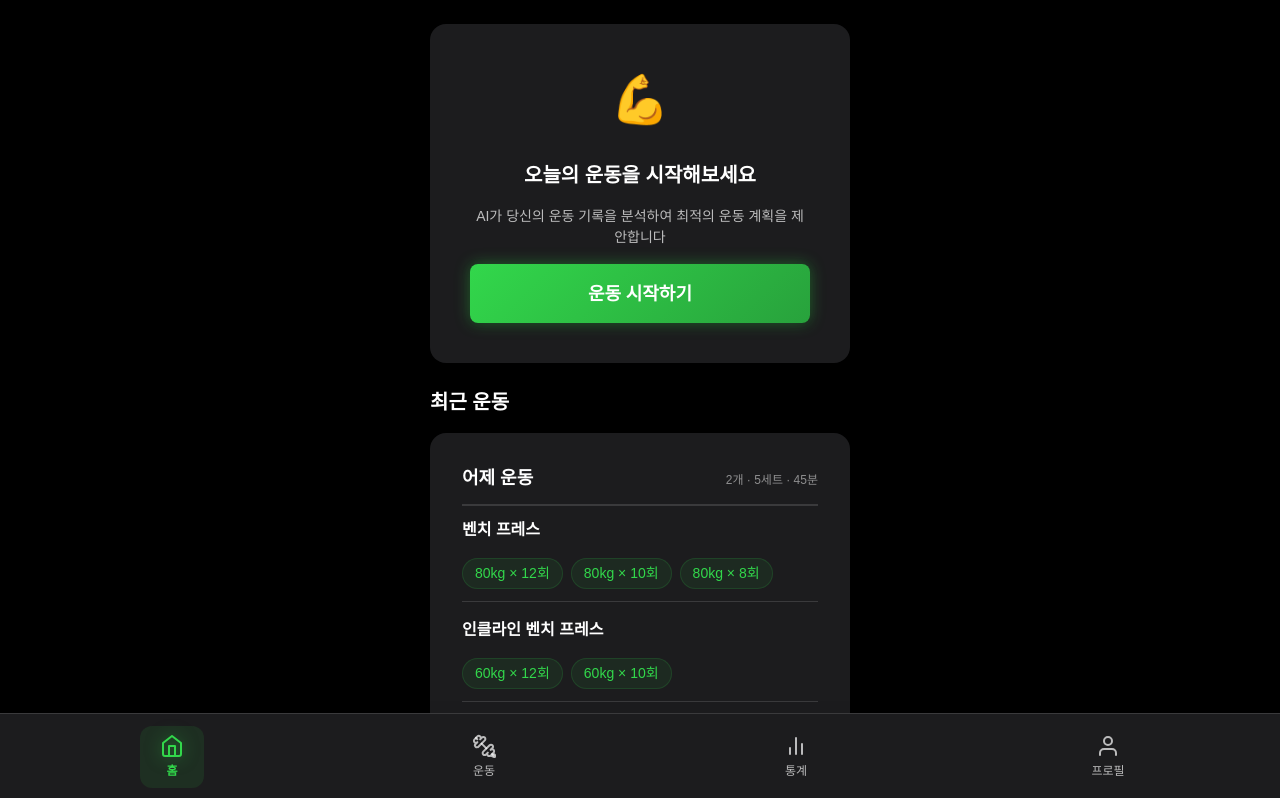
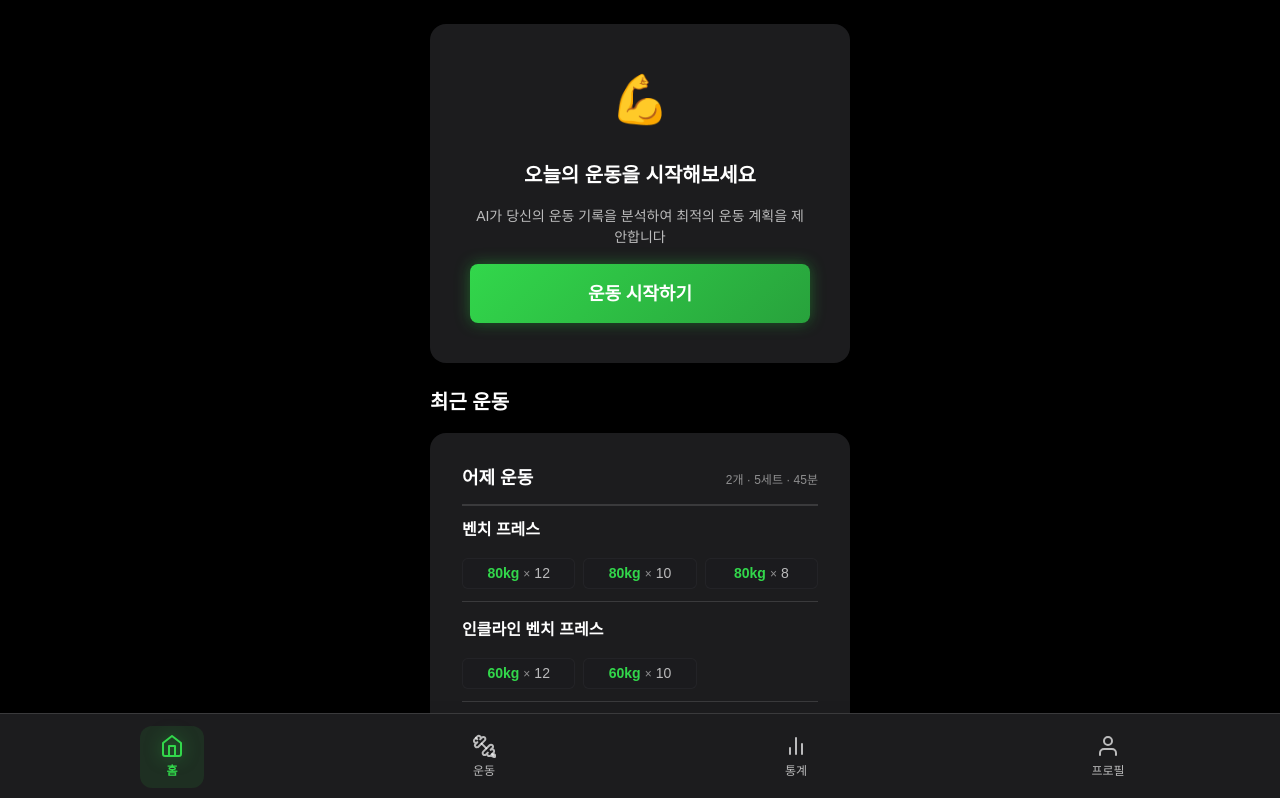
Before and after one commit to Sharknia/dowajwo-woondong, a Next.js app: page / in a window 1280 px wide. Shown: the top 798 px of the page. Built offline with nearby package versions, Linux system fonts and the light colour scheme.

Commit message:
운동 세션에 새로운 운동 추가 및 운동 카드 스타일 개선. 운동 세트 카드에서 마우스 오버 시 스타일 변경 기능 추가로 사용자 경험 향상.

```diff
--- a/app/page.tsx
+++ b/app/page.tsx
@@ -56,6 +56,31 @@ const sampleWorkouts: WorkoutSession[] = [
         sets: [
           { id: 'set10', weight: 150, reps: 15, completed: true },
           { id: 'set11', weight: 150, reps: 12, completed: true },
+        ],
+      },
+    ],
+  },
+  {
+    id: '3',
+    date: new Date(Date.now() - 1000 * 60 * 60 * 24 * 5).toISOString(), // 5일 전
+    totalDuration: 60,
+    exercises: [
+      {
+        id: 'ex5',
+        name: '데드리프트',
+        sets: [
+          { id: 'set12', weight: 120, reps: 10, completed: true },
+          { id: 'set13', weight: 120, reps: 10, completed: true },
+          { id: 'set14', weight: 120, reps: 8, completed: true },
+          { id: 'set15', weight: 120, reps: 8, completed: true },
+          { id: 'set16', weight: 120, reps: 8, completed: true },
+          { id: 'set17', weight: 120, reps: 6, completed: true },
+          { id: 'set18', weight: 120, reps: 6, completed: true },
+          { id: 'set19', weight: 100, reps: 10, completed: true },
+          { id: 'set20', weight: 100, reps: 10, completed: true },
+          { id: 'set21', weight: 100, reps: 8, completed: true },
+          { id: 'set22', weight: 80, reps: 12, completed: true },
+          { id: 'set23', weight: 80, reps: 12, completed: true },
         ],
       },
     ],
--- a/components/workout/ExerciseCard.tsx
+++ b/components/workout/ExerciseCard.tsx
@@ -36,9 +36,10 @@ export function ExerciseCard({ exercise, onClick }: ExerciseCardProps) {
   };
 
   const setsContainerStyle: React.CSSProperties = {
-    display: 'flex',
-    flexWrap: 'wrap',
+    display: 'grid',
+    gridTemplateColumns: 'repeat(3, 1fr)',
     gap: spacing[2],
+    alignItems: 'center',
   };
 
   return (
--- a/components/workout/SetCard.tsx
+++ b/components/workout/SetCard.tsx
@@ -1,6 +1,6 @@
 'use client';
 
-import React from 'react';
+import React, { useState } from 'react';
 import { useTheme } from '@/contexts/ThemeContext';
 import { colors, spacing, typography, borderRadius } from '@/lib/design-system';
 import type { WorkoutSet } from '@/types/workout';
@@ -18,30 +18,62 @@ interface SetCardProps {
 export function SetCard({ set, setNumber, onClick }: SetCardProps) {
   const { theme } = useTheme();
   const isDark = theme === 'dark';
+  const [isHovered, setIsHovered] = useState(false);
 
   const containerStyle: React.CSSProperties = {
-    display: 'inline-flex',
+    display: 'flex',
     alignItems: 'center',
-    gap: spacing[2],
-    padding: `${spacing[1]} ${spacing[3]}`,
-    background: isDark ? 'rgba(50, 215, 75, 0.08)' : 'rgba(50, 215, 75, 0.06)',
-    border: `1px solid ${isDark ? 'rgba(50, 215, 75, 0.15)' : 'rgba(50, 215, 75, 0.12)'}`,
-    borderRadius: borderRadius.full,
+    justifyContent: 'center',
+    gap: spacing[1],
+    padding: `${spacing[1]} ${spacing[2]}`,
+    backgroundColor: isHovered && onClick
+      ? isDark
+        ? 'rgba(28, 28, 30, 0.8)'
+        : 'rgba(242, 242, 247, 0.8)'
+      : isDark
+        ? 'rgba(28, 28, 30, 0.6)'
+        : 'rgba(242, 242, 247, 0.6)',
+    borderRadius: borderRadius.md,
+    border: `1px solid ${
+      isHovered && onClick
+        ? colors.primary.neonGreen
+        : isDark
+          ? 'rgba(58, 58, 60, 0.3)'
+          : 'rgba(209, 209, 214, 0.3)'
+    }`,
     cursor: onClick ? 'pointer' : 'default',
     transition: 'all 0.2s ease',
+    width: '100%',
   };
 
-  const textStyle: React.CSSProperties = {
+  const weightStyle: React.CSSProperties = {
     fontSize: typography.fontSize.sm,
-    fontWeight: typography.fontWeight.medium,
+    fontWeight: typography.fontWeight.bold,
     color: colors.primary.neonGreen,
   };
 
+  const separatorStyle: React.CSSProperties = {
+    fontSize: typography.fontSize.xs,
+    color: isDark ? colors.text.dark.tertiary : colors.text.light.tertiary,
+    fontWeight: typography.fontWeight.normal,
+  };
+
+  const repsStyle: React.CSSProperties = {
+    fontSize: typography.fontSize.sm,
+    fontWeight: typography.fontWeight.medium,
+    color: isDark ? colors.text.dark.secondary : colors.text.light.secondary,
+  };
+
   return (
-    <div style={containerStyle} onClick={onClick}>
-      <span style={textStyle}>
-        {set.weight}kg × {set.reps}회
-      </span>
+    <div
+      style={containerStyle}
+      onClick={onClick}
+      onMouseEnter={() => setIsHovered(true)}
+      onMouseLeave={() => setIsHovered(false)}
+    >
+      <span style={weightStyle}>{set.weight}kg</span>
+      <span style={separatorStyle}>×</span>
+      <span style={repsStyle}>{set.reps}</span>
     </div>
   );
 }
```
